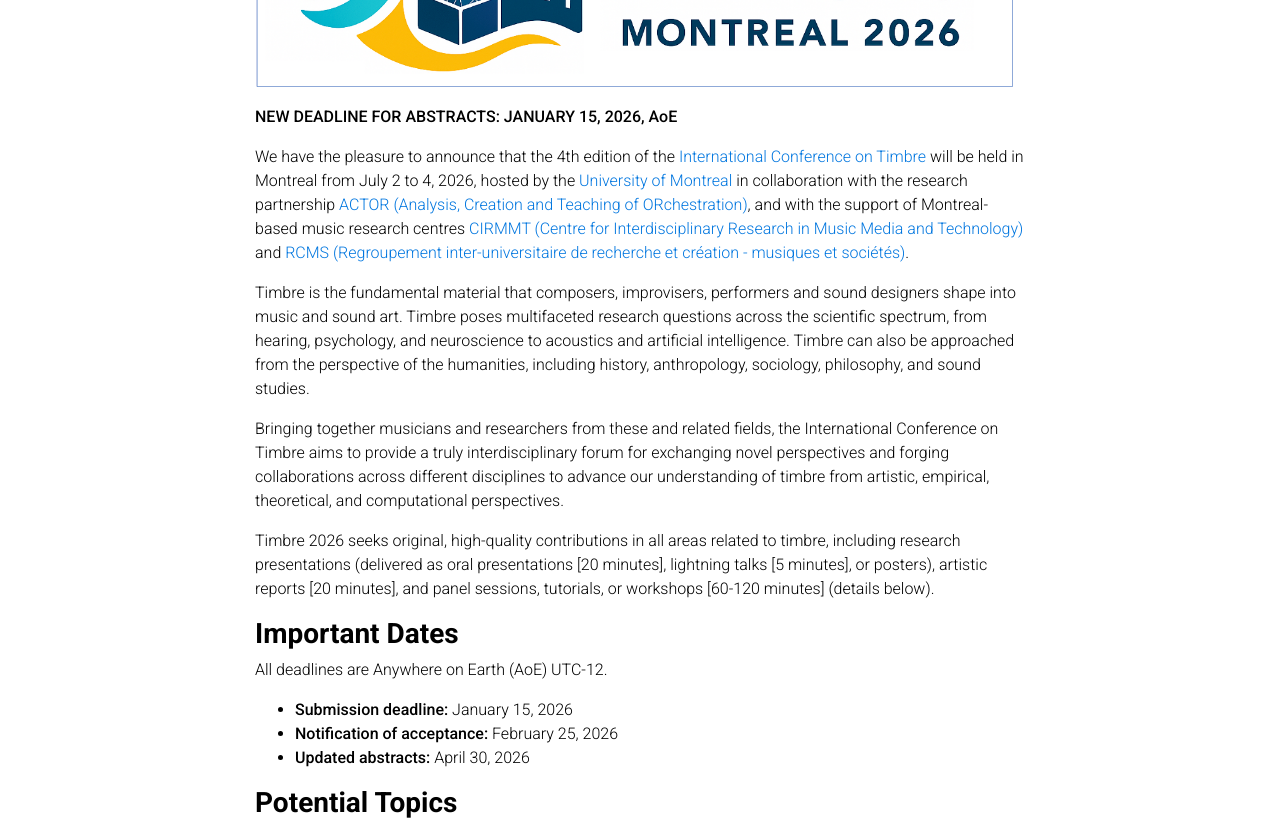
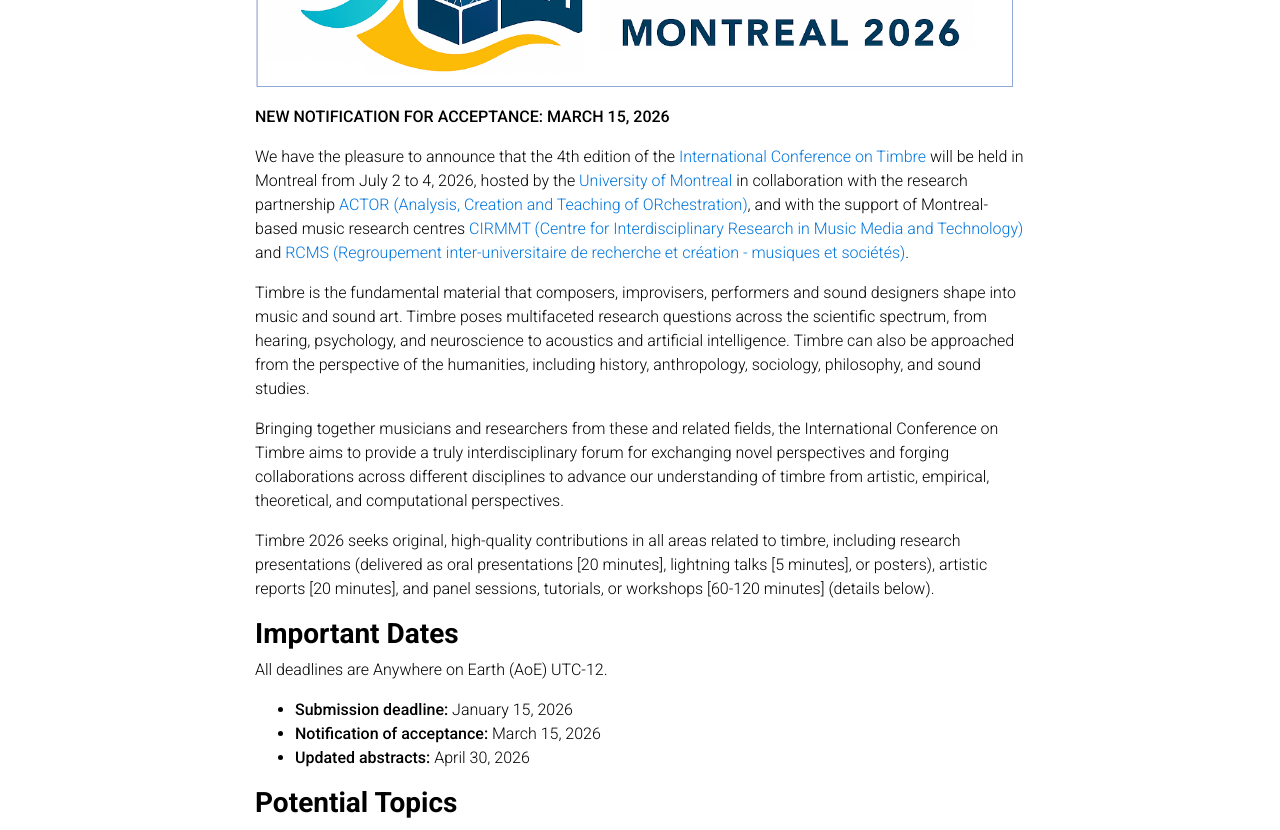
Before and after one commit to timbre-conference/timbre-conference.github.io, a Jekyll site: the page built from _pages/timbre2026-cfp.md, in a window 1280 px wide and 1400 px high. Shown: the part 302-1132 px from the top of the window. Built offline with Jekyll 4.4.1, drawn with Linux system fonts in a browser that asks for light colours; comment, search, counter and statistics services are not loaded; a style sheet for code colours, icons or effects is not loaded.

Commit message:
Update timbre2026-cfp.md

```diff
--- a/_pages/timbre2026-cfp.md
+++ b/_pages/timbre2026-cfp.md
@@ -15,7 +15,7 @@
 
 <img src="/assets/img/logos/timbre2026-logo.png" width="760">
 
-**NEW DEADLINE FOR ABSTRACTS: JANUARY 15, 2026, AoE**
+**NEW NOTIFICATION FOR ACCEPTANCE: MARCH 15, 2026**
 
 We have the pleasure to announce that the 4th edition of the [International Conference on Timbre](https://timbreconference.org/) will be held in Montreal from July 2 to 4, 2026, hosted by the [University of Montreal](https://musique.umontreal.ca/accueil/) in collaboration with the research partnership [ACTOR (Analysis, Creation and Teaching of ORchestration)](https://www.actorproject.org/), and with the support of Montreal-based music research centres [CIRMMT (Centre for Interdisciplinary Research in Music Media and Technology)](https://www.cirmmt.org/en/welcome-to-cirmmt) and [RCMS (Regroupement inter-universitaire de recherche et création - musiques et sociétés)](https://regroupement-rcms.org/).
 
@@ -30,7 +30,7 @@
 All deadlines are Anywhere on Earth (AoE) UTC-12.
 
 * **Submission deadline:** January 15, 2026
-* **Notification of acceptance:** February 25, 2026
+* **Notification of acceptance:** March 15, 2026
 * **Updated abstracts:** April 30, 2026
 
 <h3>Potential Topics</h3>
```
